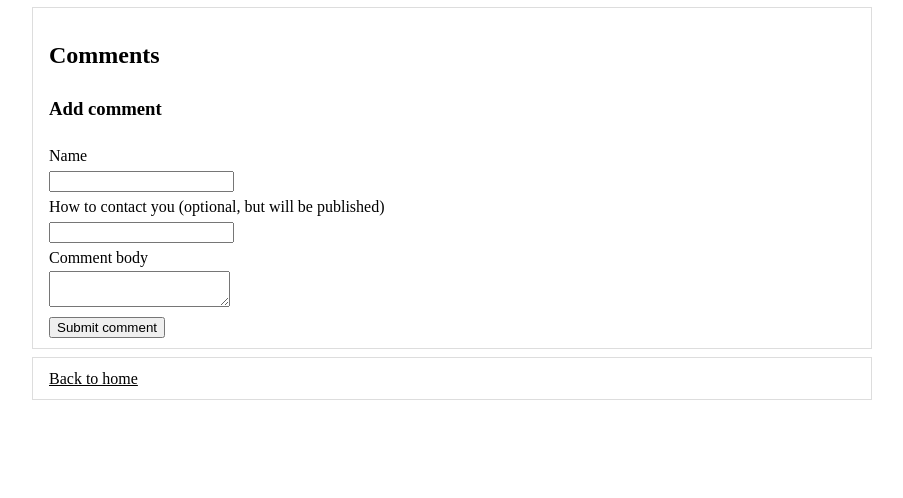
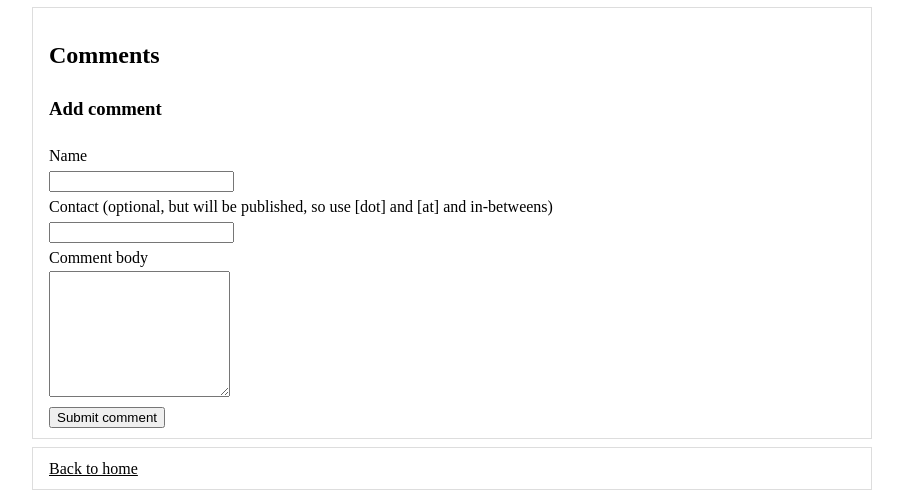
Before and after one commit to stigok/blog.stigok.com, a Jekyll site: the page built from collections/_posts/2017-04-19-777.md, in a window 1280 px wide. Shown: the part 447-945 px from the top of the page, without its empty margins (188-1091 px from the left). Built offline with Jekyll 4.4.1, drawn with Linux system fonts in a browser that asks for light colours; before the commit the page ends 900 px from its top, so only the background shows below that.

Commit message:
Add label tags for comment form

```diff
--- a/_includes/comments.html
+++ b/_includes/comments.html
@@ -10,17 +10,16 @@
   <h3>Add comment</h3>
   <form action="/comments/{{ page.comments_subject_id }}?return_url={{ page.url }}" method="post" enctype="application/x-www-form-urlencoded">
     <div>
-      Name<br>
-      <input type="text" name="author" minlength="1" maxlength="100">
+      <label for="comment_author">Name</label>
+      <input type="text" id="comment_author" name="author" minlength="1" maxlength="100">
     </div>
     <div>
-      How to contact you (optional, but will be published)<br>
-      <input type="text" name="contact" minlength="1" maxlength="300">
+      <label for="comment_contact">Contact (optional, but will be published, so use [dot] and [at] and in-betweens)</label>
+      <input type="text" id="comment_contact" name="contact" minlength="1" maxlength="300">
     </div>
     <div>
-      Comment body<br>
-      <textarea name="body" minlength="3" maxlength="9000">
-      </textarea>
+      <label for="comment_body">Comment body</label>
+      <textarea id="comment_body" name="body" rows="8" minlength="3" maxlength="9000"></textarea>
     </div>
     <button type="submit" name="submit" value="valid">Submit comment</button>
   </form>
```
